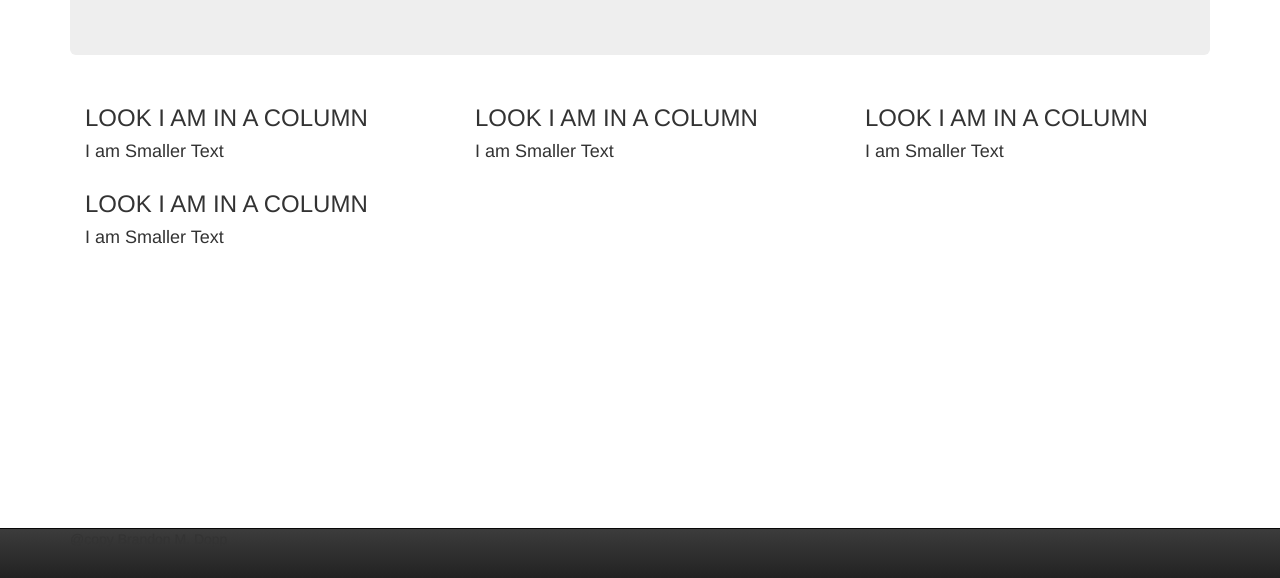
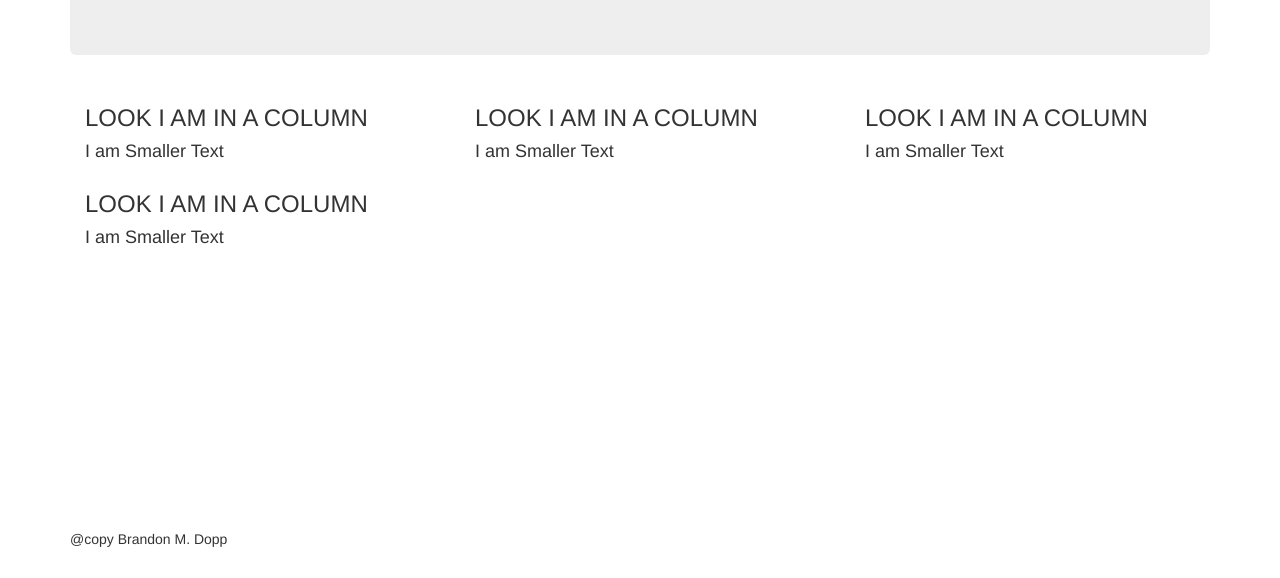
Before and after one commit to Rex-Ventorum/BootstrapSite, a plain HTML site: page public_html/index.html in a window 1280 px wide. Shown: the part 222-800 px from the top of the page. Drawn offline with Linux system fonts and the light colour scheme.

Commit message:
Second Commit (foot Color change)

```diff
--- a/public_html/index.html
+++ b/public_html/index.html
@@ -71,7 +71,7 @@ and open the template in the editor.
         </div>
 
         <!-- Page Footer -->
-        <nav class="navbar navbar-inverse navbar-fixed-bottom">
+        <nav class="navbar navbar navbar-fixed-bottom">
             <div class="container">
                 <p>@copy Brandon M. Dopp</p>
             </div>
```
